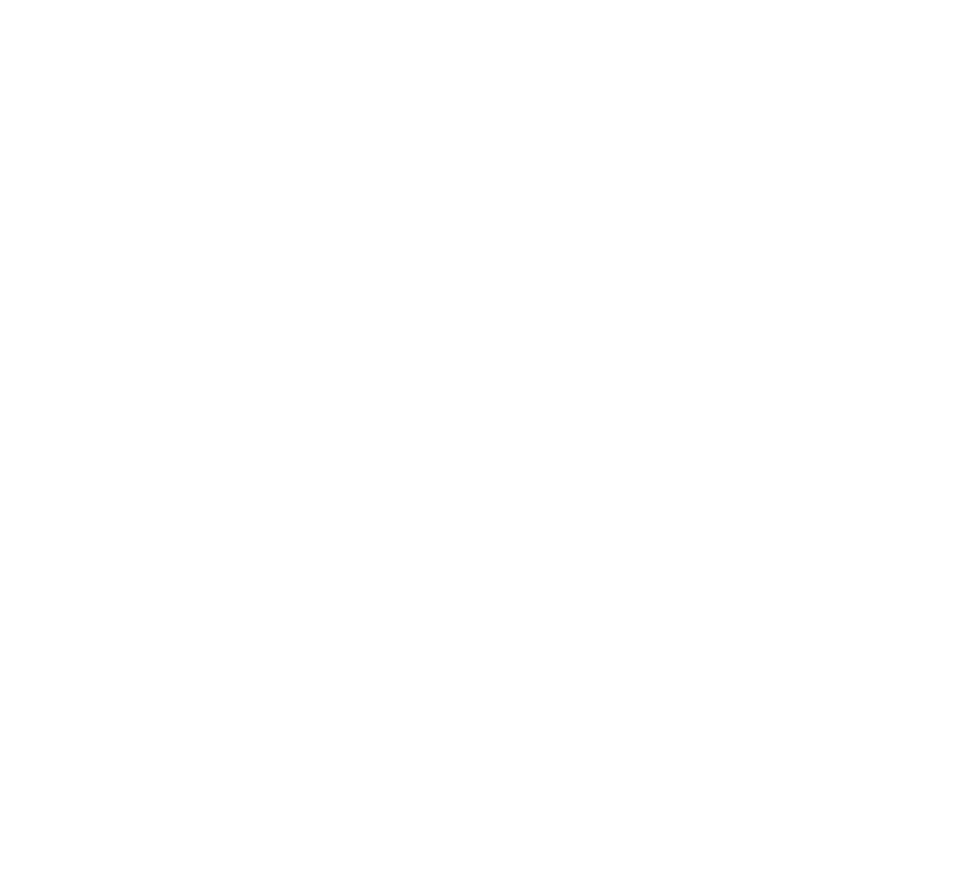
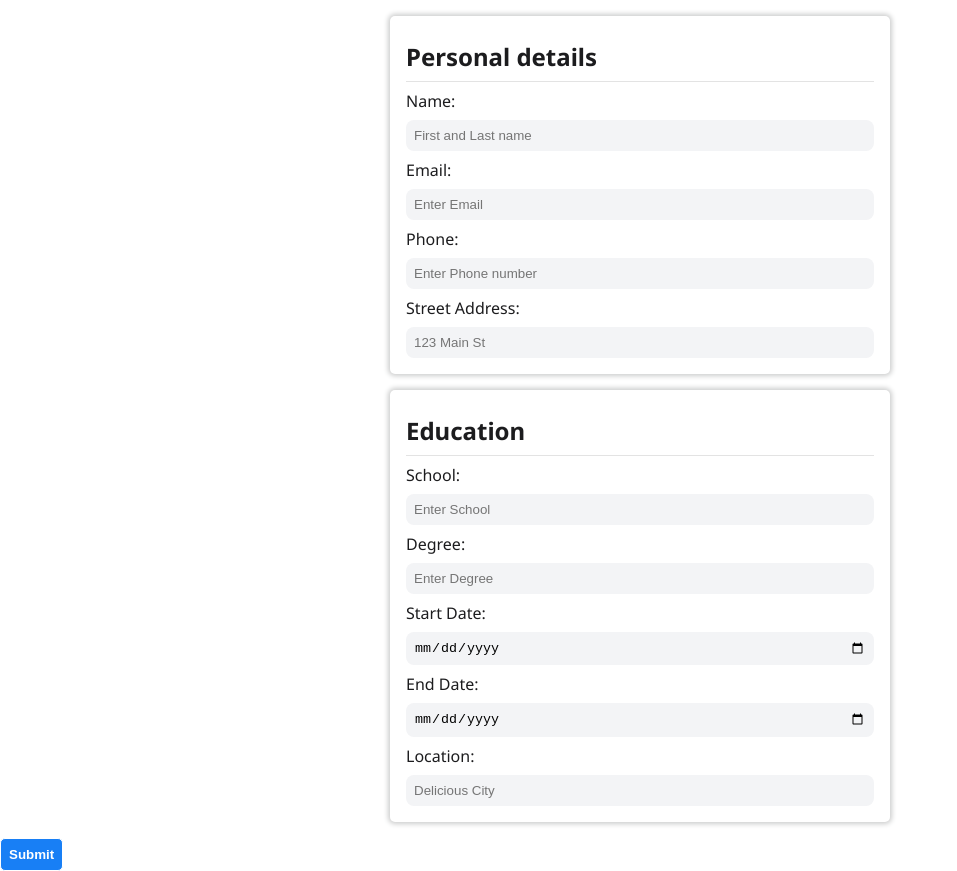
Before and after one commit to zololade/react-tut, a React (Vite) app: page / in a window 1280 px wide. Shown: the whole page, without its empty margins (0-957 px from the left). Before the commit the page ends 800 px from the top, so only its background shows below. Built offline with nearby package versions, Linux system fonts and the light colour scheme.

Commit message:
feat: implement form components with bio and education sections, enhance styling and structure

```diff
--- a/src/App.tsx
+++ b/src/App.tsx
@@ -1,12 +1,18 @@
 // import { useState, useEffect } from "react";
+import type React from "react";
 
 import "./styles.css";
 import { Form } from "./components/form";
 
 export default function App() {
+  function handleSubmit(e: React.SubmitEvent) {
+    e.preventDefault();
+    console.log(e);
+  }
+
   return (
     <>
-      <Form />
+      <Form handleSubmit={handleSubmit} />
     </>
   );
 }
--- /dev/null
+++ b/src/components/bio.tsx
@@ -0,0 +1,29 @@
+function Bio() {
+  return (
+    <fieldset className="bio" aria-labelledby="contact-heading">
+      <h2 id="contact-heading">Personal details</h2>
+      <hr />
+
+      <label htmlFor="name">Name: </label>
+      <input type="text" id="name" autoComplete="name" required placeholder="First and Last name" />
+
+      <label htmlFor="email">Email: </label>
+      <input type="mail" id="email" autoComplete="email" required placeholder="Enter Email" />
+
+      <label htmlFor="phone">Phone: </label>
+      <input type="tel" id="phone" autoComplete="phone" required placeholder="Enter Phone number" />
+
+      <label htmlFor="address-line1">Street Address: </label>
+      <input
+        type="text"
+        id="address-line1"
+        name="address_line1"
+        autoComplete="address-line1"
+        required
+        placeholder="123 Main St"
+      ></input>
+    </fieldset>
+  );
+}
+
+export { Bio };
--- /dev/null
+++ b/src/components/education.tsx
@@ -0,0 +1,24 @@
+function Education() {
+  return (
+    <fieldset className="edu" aria-labelledby="education-heading">
+      <h2 id="education-heading">Education</h2>
+      <hr />
+      <label htmlFor="school">School: </label>
+      <input type="text" id="school" placeholder="Enter School" />
+
+      <label htmlFor="degree">Degree: </label>
+      <input type="text" id="degree" placeholder="Enter Degree" />
+
+      <label htmlFor="start-date">Start Date: </label>
+      <input type="date" id="start-date" placeholder="Start Date" />
+
+      <label htmlFor="end-date">End Date: </label>
+      <input type="date" id="end-date" placeholder="End Date" />
+
+      <label htmlFor="location">Location: </label>
+      <input type="text" id="location" placeholder="Delicious City"></input>
+    </fieldset>
+  );
+}
+
+export { Education };
--- a/src/components/form.tsx
+++ b/src/components/form.tsx
@@ -1,5 +1,20 @@
-function Form() {
-  return <form action="#"></form>;
+import type React from "react";
+
+import { Bio } from "./bio";
+import { Education } from "./education";
+
+interface FormProp {
+  handleSubmit: React.SubmitEventHandler;
+}
+
+function Form({ handleSubmit }: FormProp) {
+  return (
+    <form action="#" onSubmit={handleSubmit}>
+      <Bio />
+      <Education />
+      <button type="submit">Submit</button>
+    </form>
+  );
 }
 
 export { Form };
--- /dev/null
+++ b/src/css/app.css
@@ -0,0 +1,52 @@
+body {
+  background-color: var(--bg-color);
+  color: var(--text-color);
+
+  #root {
+    form {
+      fieldset {
+        max-width: 500px;
+        margin: auto;
+        box-shadow: 0px 0px 5px 2px var(--box-shadow);
+        padding: 1rem;
+        margin-top: 1rem;
+        border-radius: 5px;
+
+        * {
+          display: block;
+          margin-top: 0.5rem;
+        }
+
+        input {
+          border: none;
+          background-color: var(--input-bg);
+          padding: 0.5rem;
+          border-radius: 0.5rem;
+          width: 100%;
+        }
+
+        hr {
+          border: none;
+          border-bottom: 1px solid #80808038;
+        }
+      }
+
+      /* input */
+
+      button {
+        margin-top: 1rem;
+        padding: 0.5rem;
+        background: none;
+        border: 1px solid gray;
+        border-radius: 5px;
+        font-weight: 600;
+
+        &[type="submit"] {
+          color: white;
+          border: 1px solid var(--bg-color);
+          background-color: #187ff5;
+        }
+      }
+    }
+  }
+}
--- /dev/null
+++ b/src/css/index.css
@@ -0,0 +1,2 @@
+@import url("./reset.css");
+@import url("./app.css");
--- /dev/null
+++ b/src/css/reset.css
@@ -0,0 +1,9 @@
+* {
+  margin: 0;
+  padding: 0;
+  box-sizing: border-box;
+}
+legend,
+fieldset {
+  border: none;
+}
--- a/src/styles.css
+++ b/src/styles.css
@@ -0,0 +1,13 @@
+@import url("https://fonts.googleapis.com/css2?family=Noto+Sans:ital,wght@0,100..900;1,100..900&display=swap");
+@import url("./css/index.css");
+
+:root {
+  font-family: "Noto Sans", sans-serif;
+  font-optical-sizing: auto;
+  font-style: normal;
+
+  --bg-color: #ffffff;
+  --text-color: #1c1c1e;
+  --box-shadow: #cccdcd;
+  --input-bg: #f3f4f6;
+}
```
